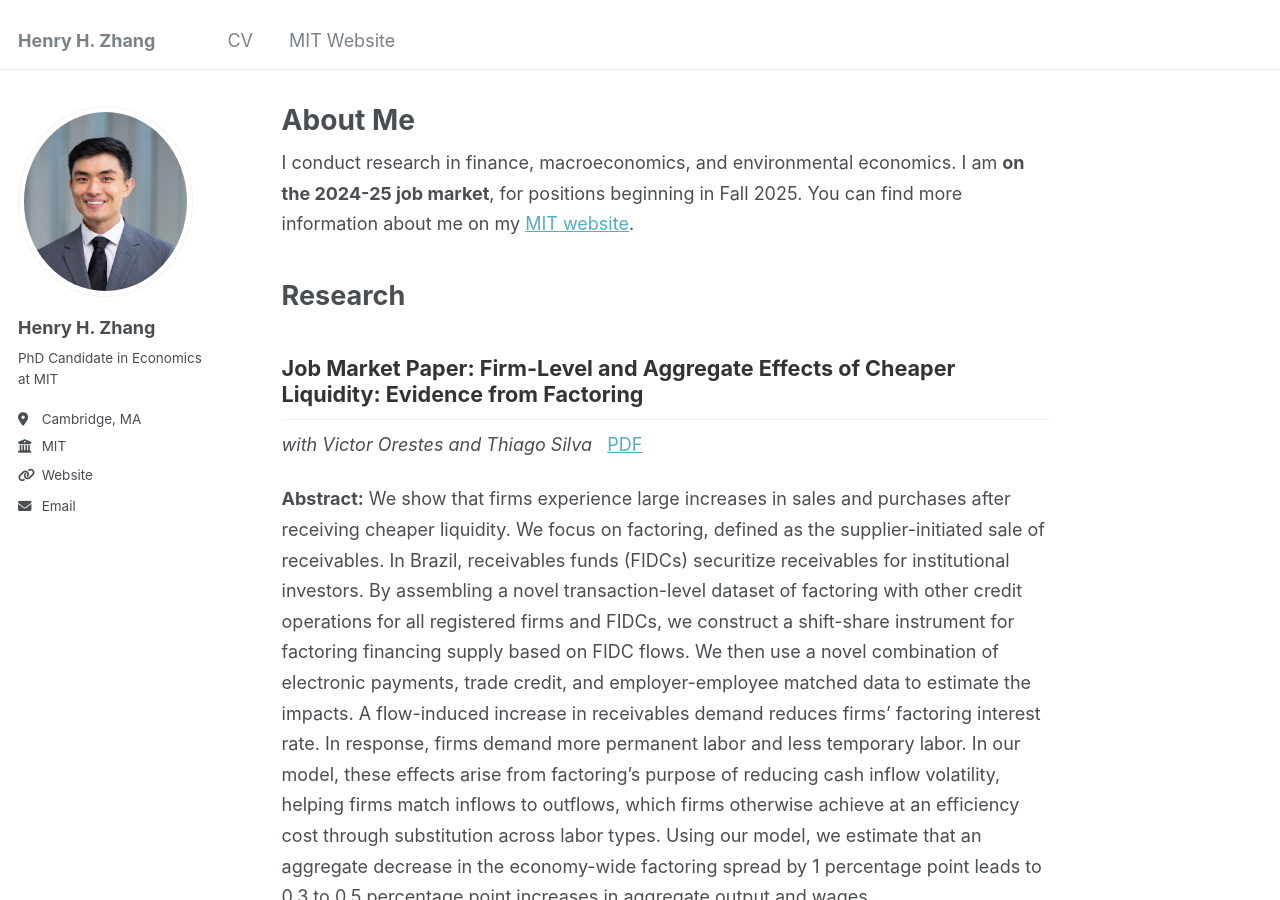
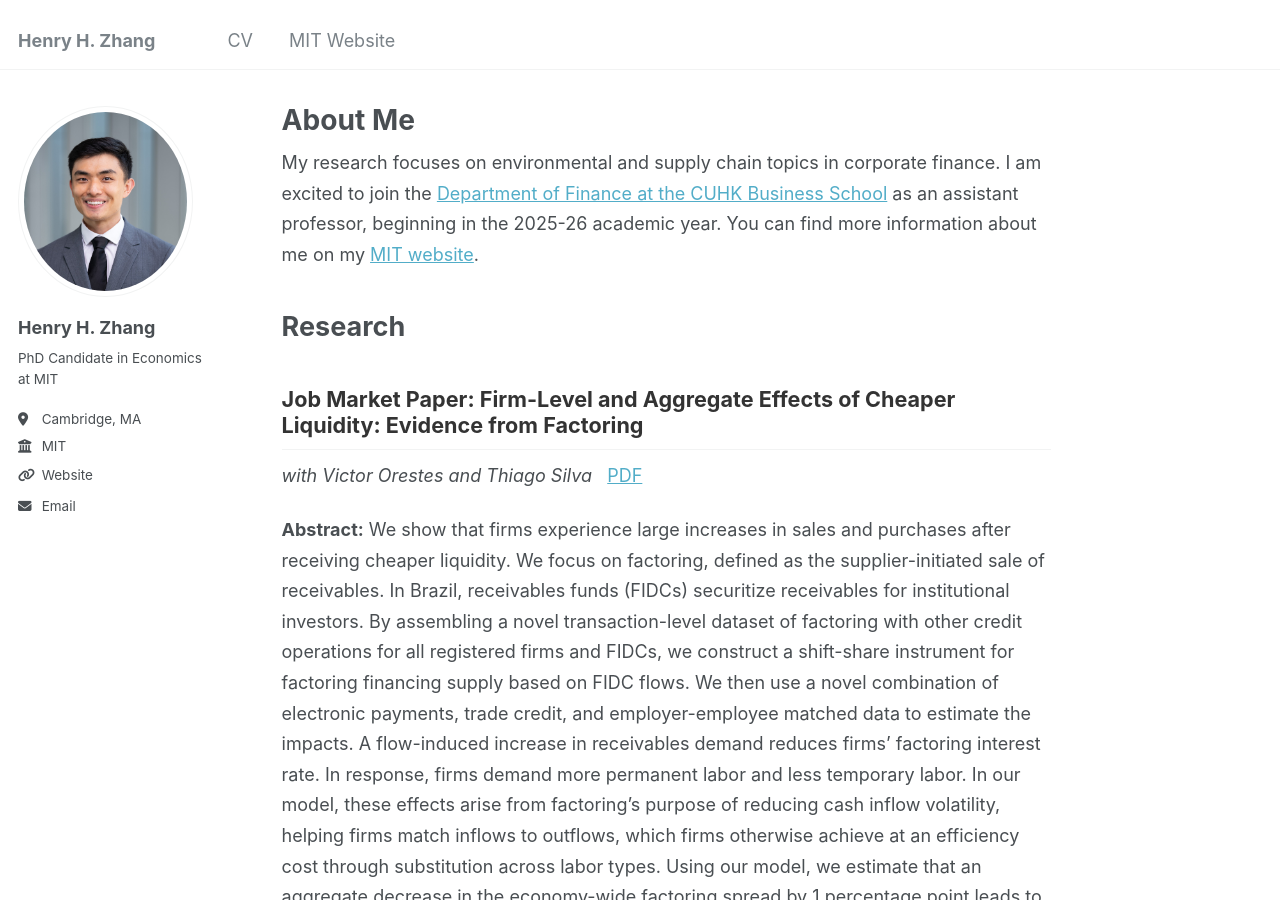
Before and after one commit to heath-aster/heath-aster.github.io, a Jekyll site: the page built from _pages/about.md, in a window 1280 px wide and 900 px high. Built offline with Jekyll 4.4.1, drawn with Linux system fonts in a browser that asks for light colours.

Commit message:
Job market update :-)

```diff
--- a/_pages/about.md
+++ b/_pages/about.md
@@ -8,7 +8,8 @@
   - /about.html
 classes: wide
 ---
-I conduct research in finance, macroeconomics, and environmental economics. I am **on the 2024-25 job market**, for positions beginning in Fall 2025. You can find more information about me on my [MIT website](https://economics.mit.edu/people/phd-students/henry-zhang).
+
+My research focuses on environmental and supply chain topics in corporate finance. I am excited to join the [Department of Finance at the CUHK Business School](https://www.bschool.cuhk.edu.hk/departments/finance/) as an assistant professor, beginning in the 2025-26 academic year. You can find more information about me on my [MIT website](https://economics.mit.edu/people/phd-students/henry-zhang).
 
 # Research
 
```
